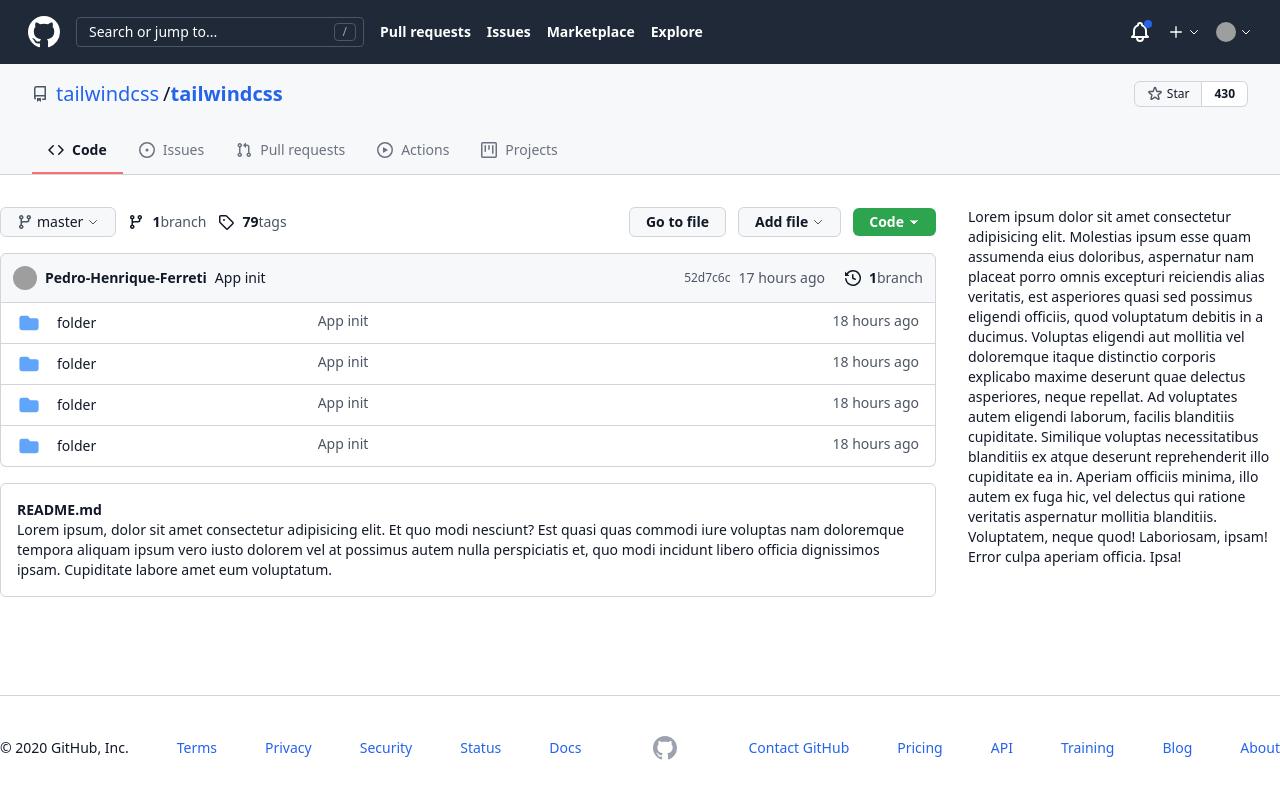
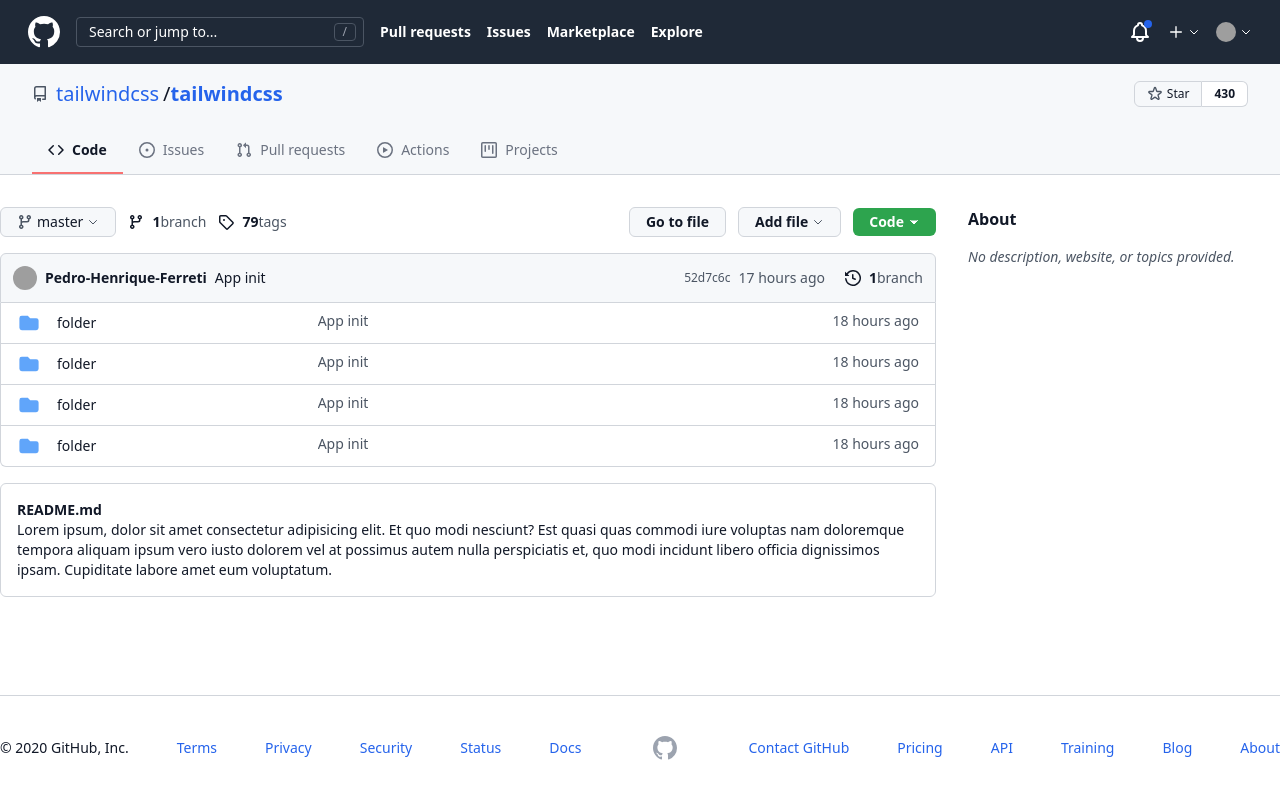
Before and after one commit to Pedro-Henrique-Ferreti/tailwind-github, a Nuxt app: page / in a window 1280 px wide. Built offline with nearby package versions, Linux system fonts and the light colour scheme; grey boxes are pictures that could not be loaded.

Commit message:
Added about section

```diff
--- a/components/Sidebar.vue
+++ b/components/Sidebar.vue
@@ -1,6 +1,7 @@
 <template>
   <div class="w-1/4">
-    Lorem ipsum dolor sit amet consectetur adipisicing elit. Molestias ipsum esse quam assumenda eius doloribus, aspernatur nam placeat porro omnis excepturi reiciendis alias veritatis, est asperiores quasi sed possimus eligendi officiis, quod voluptatum debitis in a ducimus. Voluptas eligendi aut mollitia vel doloremque itaque distinctio corporis explicabo maxime deserunt quae delectus asperiores, neque repellat. Ad voluptates autem eligendi laborum, facilis blanditiis cupiditate. Similique voluptas necessitatibus blanditiis ex atque deserunt reprehenderit illo cupiditate ea in. Aperiam officiis minima, illo autem ex fuga hic, vel delectus qui ratione veritatis aspernatur mollitia blanditiis. Voluptatem, neque quod! Laboriosam, ipsam! Error culpa aperiam officia. Ipsa!
+    <h4 class="text-base font-semibold">About</h4>
+    <p class="mt-4 italic text-gray-600">No description, website, or topics provided.</p>
   </div>
 </template>
 
```
